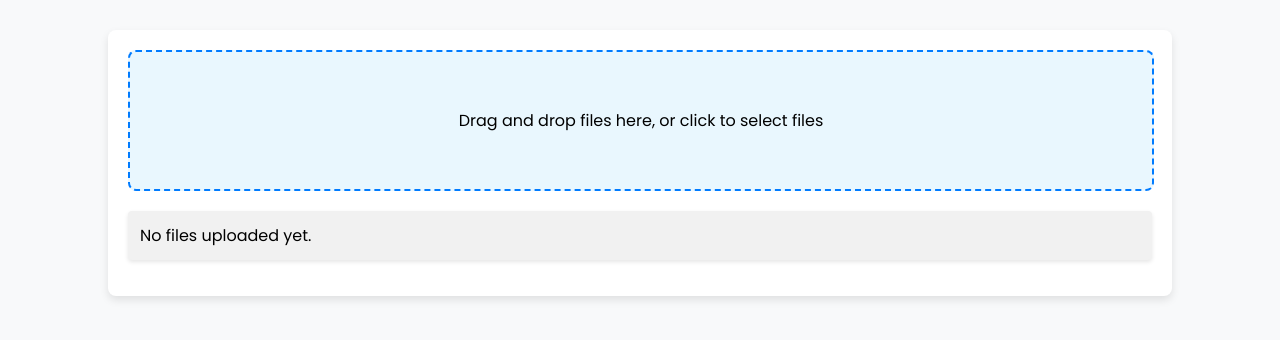
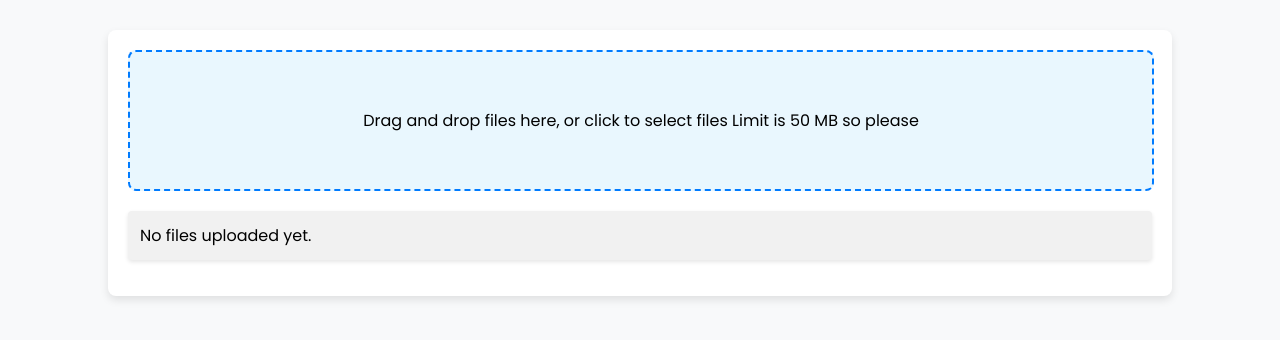
Before and after one commit to Om976346/Upload-System, a Flask app: page / in a window 1280 px wide. Shown: the part 157-497 px from the top of the page. Run offline with Flask 3, Linux system fonts and the light colour scheme.

Commit message:
Update index.html

```diff
--- a/templates/index.html
+++ b/templates/index.html
@@ -19,7 +19,7 @@
     <div class="container">
         <!-- Drag and Drop Area -->
         <div class="upload-container" id="upload-container">
-            <p>Drag and drop files here, or click to select files</p>
+            <p>Drag and drop files here, or click to select files Limit is 50 MB so please</p>
             <input type="file" id="file-input" name="file" multiple style="display:none;">
         </div>
 
```
